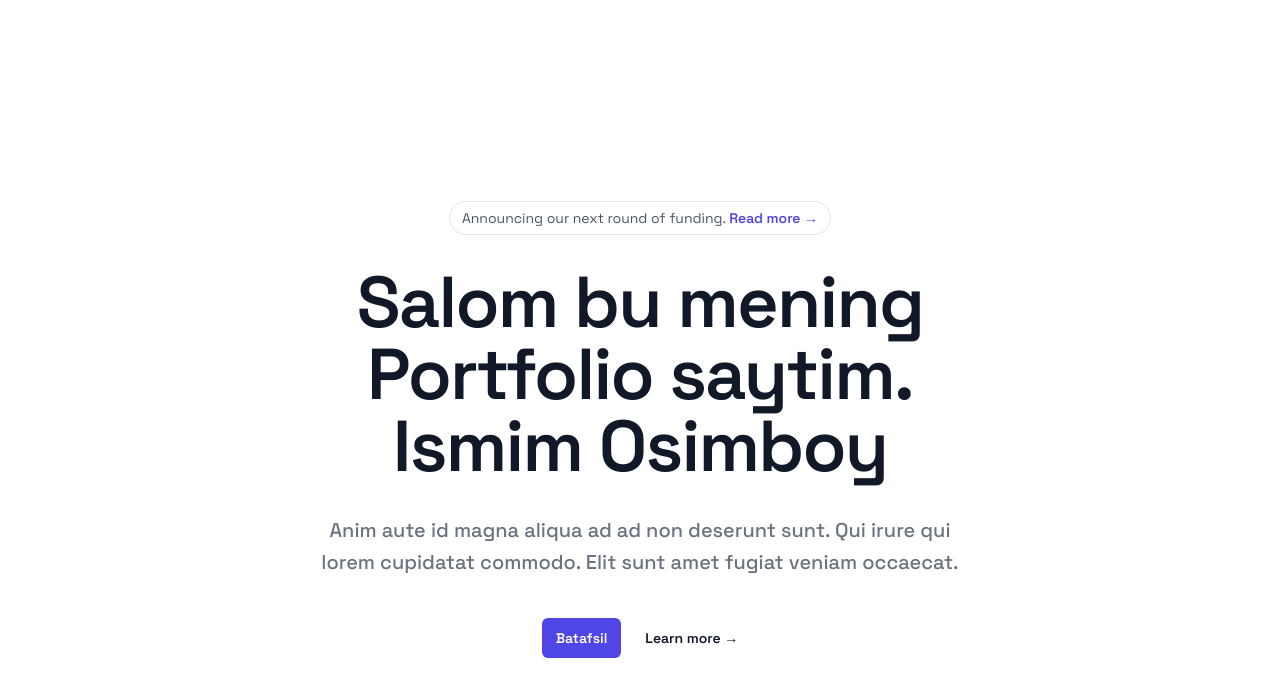
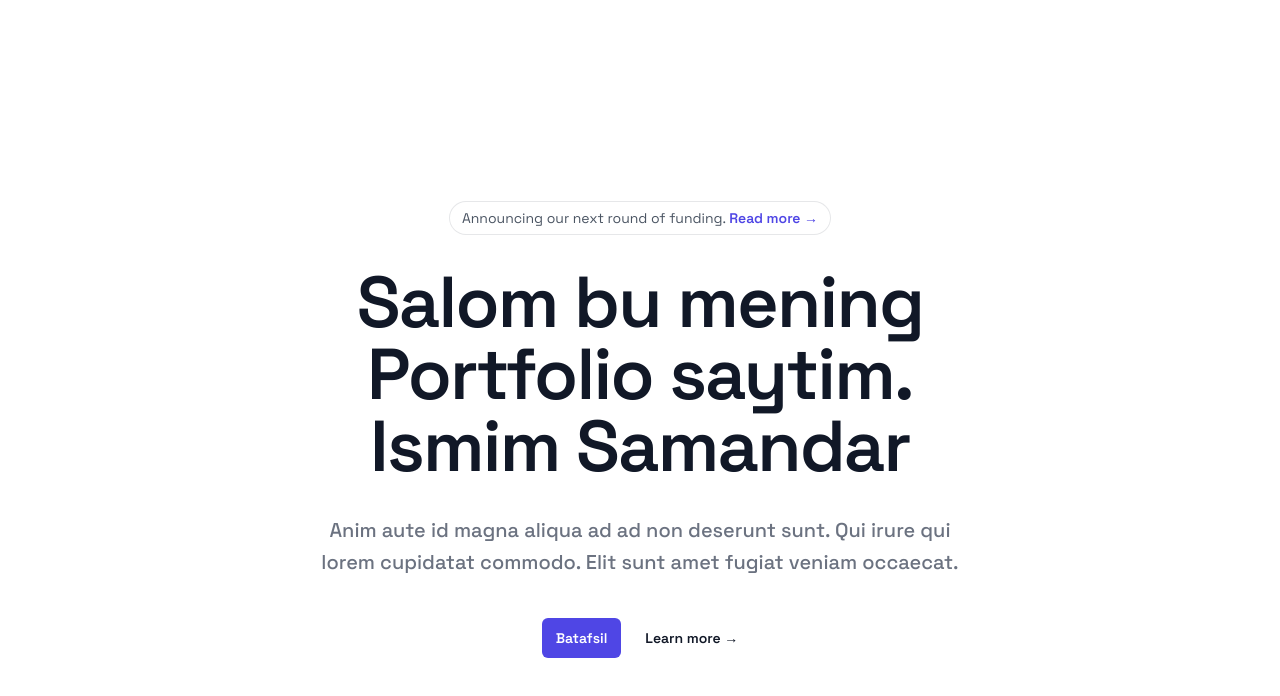
Before and after one commit to Figmauchun/test, a website: page index.html in a window 1280 px wide. Shown: the part 78-774 px from the top of the page. Drawn offline with nearby package versions, Linux system fonts and the light colour scheme.

Commit message:
dfnsdkjnsd

```diff
--- a/index.html
+++ b/index.html
@@ -187,7 +187,7 @@
             <h1
               class="text-5xl font-semibold tracking-tight text-balance text-gray-900 sm:text-7xl"
             >
-              Salom bu mening Portfolio saytim. Ismim Osimboy
+              Salom bu mening Portfolio saytim. Ismim Samandar
             </h1>
             <p
               class="mt-8 text-lg font-medium text-pretty text-gray-500 sm:text-xl/8"
```
